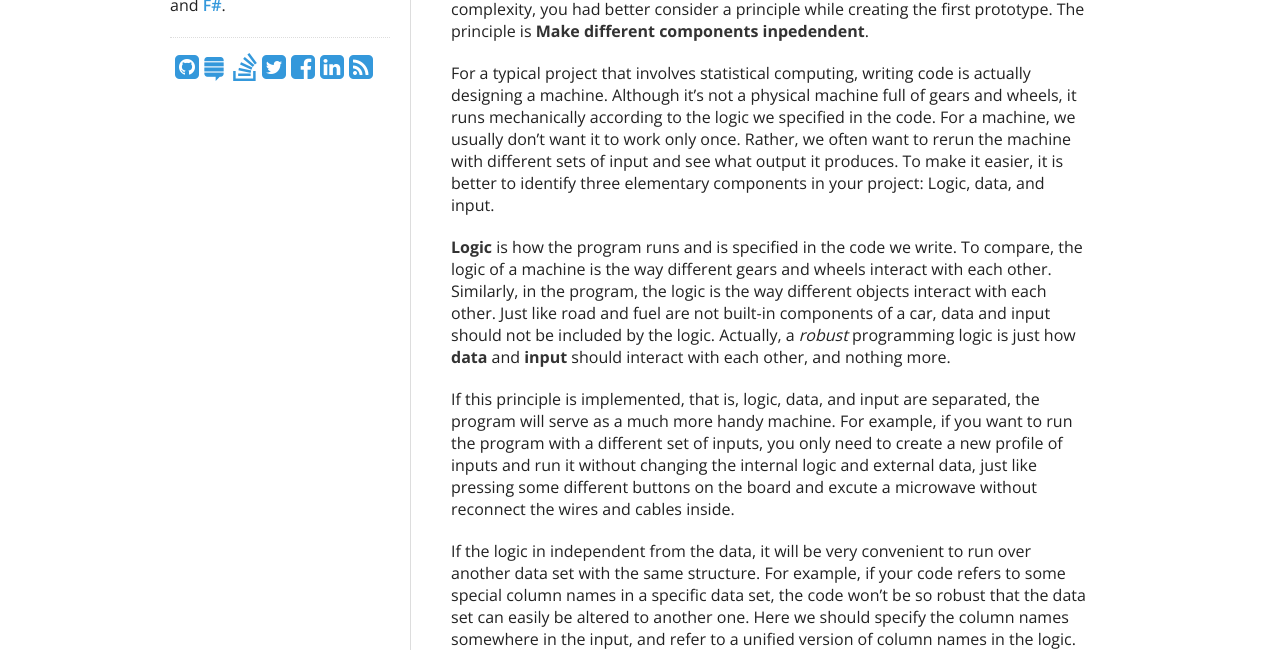
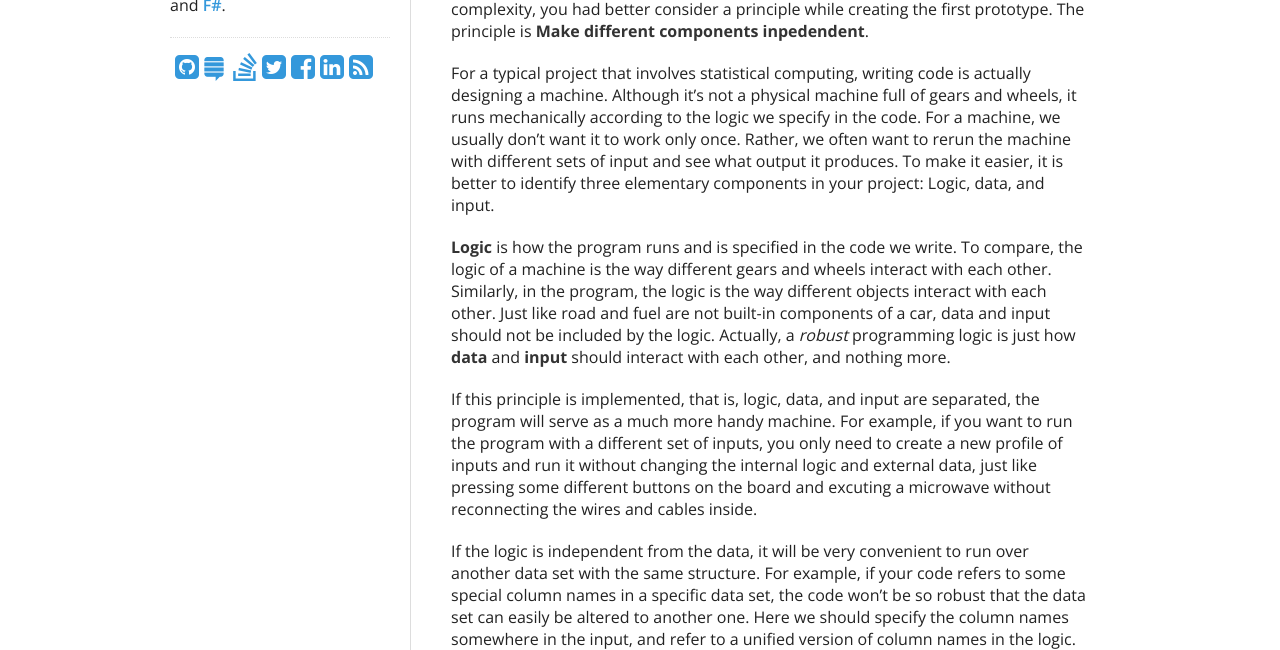
Before and after one commit to harryprince/renkun-ken.github.io, a Jekyll site: the page built from _posts/2014-02-15-a-principle-of-writing-robust-r-program.md, in a window 1280 px wide and 1400 px high. Shown: the part 376-1026 px from the top of the window. Built offline with Jekyll 4.4.1, drawn with Linux system fonts in a browser that asks for light colours; nearby versions of some CDN libraries; comment, search, counter and statistics services are not loaded; some of the changed text lies outside the part shown.

Commit message:
typo fixed

```diff
--- a/_posts/2014-02-15-a-principle-of-writing-robust-r-program.md
+++ b/_posts/2014-02-15-a-principle-of-writing-robust-r-program.md
@@ -12,13 +12,13 @@ To test a random thought that needs some statistical evidence, you only need to
 
 However, if you are working on a R project that has the potential to grow in size and complexity, you had better consider a principle while creating the first prototype. The principle is **Make different components inpedendent**.
 
-For a typical project that involves statistical computing, writing code is actually designing a machine. Although it's not a physical machine full of gears and wheels, it runs mechanically according to the logic we specified in the code. For a machine, we usually don't want it to work only once. Rather, we often want to rerun the machine with different sets of input and see what output it produces. To make it easier, it is better to identify three elementary components in your project: Logic, data, and input.
+For a typical project that involves statistical computing, writing code is actually designing a machine. Although it's not a physical machine full of gears and wheels, it runs mechanically according to the logic we specify in the code. For a machine, we usually don't want it to work only once. Rather, we often want to rerun the machine with different sets of input and see what output it produces. To make it easier, it is better to identify three elementary components in your project: Logic, data, and input.
 
 **Logic** is how the program runs and is specified in the code we write. To compare, the logic of a machine is the way different gears and wheels interact with each other. Similarly, in the program, the logic is the way different objects interact with each other. Just like road and fuel are not built-in components of a car, data and input should not be included by the logic. Actually, a *robust* programming logic is just how **data** and **input** should interact with each other, and nothing more.
 
-If this principle is implemented, that is, logic, data, and input are separated, the program will serve as a much more handy machine. For example, if you want to run the program with a different set of inputs, you only need to create a new profile of inputs and run it without changing the internal logic and external data, just like pressing some different buttons on the board and excute a microwave without reconnect the wires and cables inside.
+If this principle is implemented, that is, logic, data, and input are separated, the program will serve as a much more handy machine. For example, if you want to run the program with a different set of inputs, you only need to create a new profile of inputs and run it without changing the internal logic and external data, just like pressing some different buttons on the board and excuting a microwave without reconnecting the wires and cables inside.
 
-If the logic in independent from the data, it will be very convenient to run over another data set with the same structure. For example, if your code refers to some special column names in a specific data set, the code won't be so robust that the data set can easily be altered to another one. Here we should specify the column names somewhere in the input, and refer to a unified version of column names in the logic. Then the code becomes much more robust.
+If the logic is independent from the data, it will be very convenient to run over another data set with the same structure. For example, if your code refers to some special column names in a specific data set, the code won't be so robust that the data set can easily be altered to another one. Here we should specify the column names somewhere in the input, and refer to a unified version of column names in the logic. Then the code becomes much more robust.
 
 To make it easier to implement this principle, I recommend using [JSON](http://www.json.org/) to encode inputs. JSON is the abbreviation for JavaScript Object Notation. But here it has nothing to do with JavaScript. We only use its syntax for easy specification of a set of inputs.
 
```
Also changed, not shown: other parts of _posts/2014-02-15-a-principle-of-writing-robust-r-program.md (+1 -1 lines).
